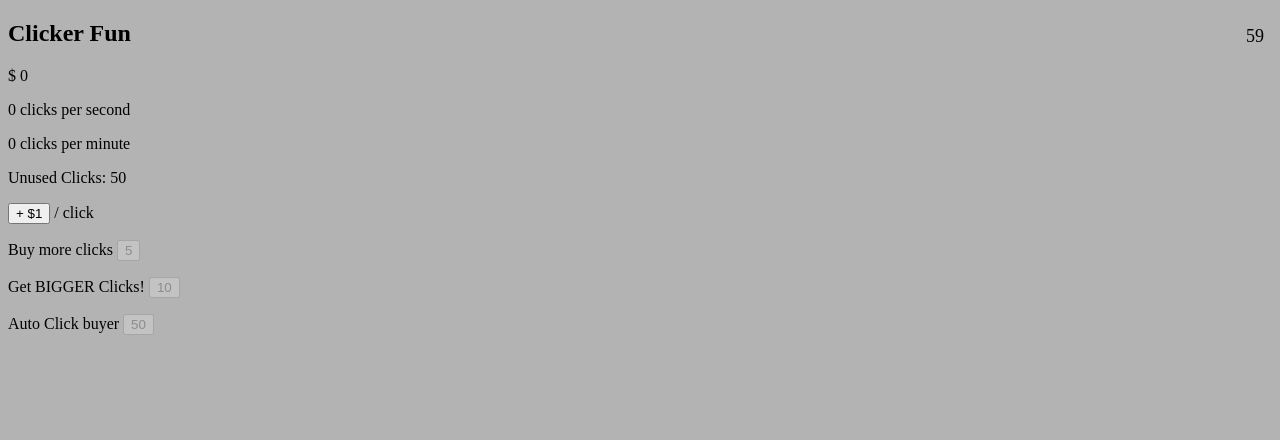
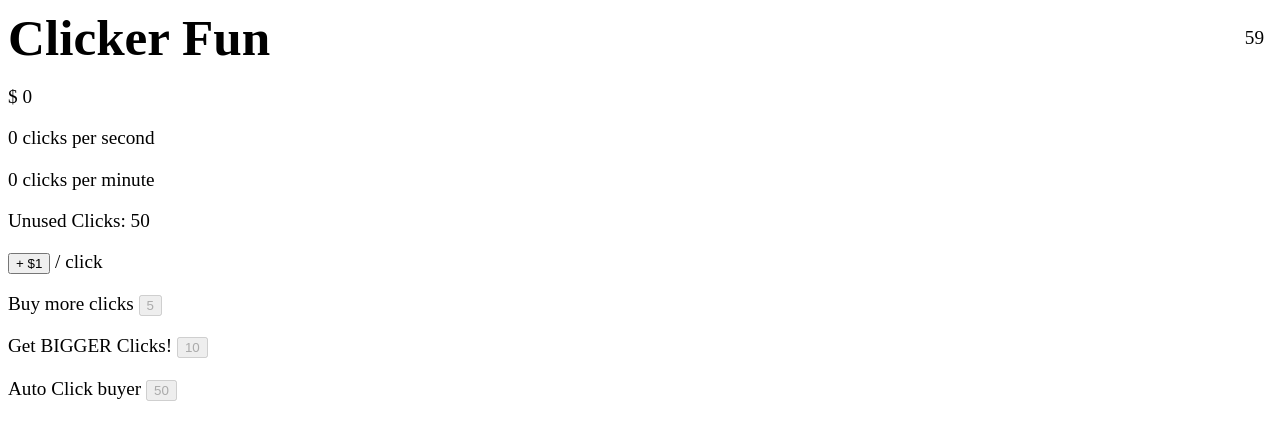
Before and after one commit to rdsavage10/Clicker_Fun, a PHP site: page / in a window 1280 px wide. Shown: the top 440 px of the page. Run offline with PHP 8.4, Linux system fonts and the light colour scheme.

Commit message:
added background themes

```diff
--- a/home.html
+++ b/home.html
@@ -55,9 +55,18 @@
       <p>
         Cat Upgrades:
         <span id="catUpgradeText"></span>
-        <button type="button" id="catUpgradeButton">update text goes here</button>
+        <button type="button" id="catUpgradeButton">update text goes here when ready</button>
       </p>
     </div>
+    <div hidden id="themestore">
+      <button id="theme1" onclick="changeTheme(themes.theme0)">default theme</button>
+      <button id="theme1" onclick="changeTheme(themes.theme1)">dark theme</button>
+      <button id="theme1" onclick="changeTheme(themes.theme2)">other theme</button>
+      <button id="theme1" onclick="changeTheme(themes.theme3)">last theme</button>
+    </div>
+  </div>
+  <div hidden id="themes">
+
   </div>
 
   <script type="text/javascript" src="src/index.js"></script>
--- a/src/index.js
+++ b/src/index.js
@@ -16,13 +16,58 @@ let secPrevTotal = 0
 let minPrevTotal = 0
 let catLevel = 0
 let prev_time = 0
-// let catUpgradeText = [
-//   'Give cats treats for clicking',
-//   'Give cats lots of pets',
-//   'Buy Catnip',
-//   'Increase cat treats',
-//   'Make a mouse click leaderboard for which cat has the most clicks',
-// ]
+let root = document.documentElement
+let catUpgradeText = [
+  'Give cats treats for clicking',
+  'Give cats lots of pets',
+  'Buy Catnip',
+  'Increase cat treats',
+  'Make a mouse click leaderboard for which cat has the most clicks',
+]
+themes = {
+  unlocked: false,
+  theme0: {
+    mainTextColor: 'black',
+    bodyBackground: 'white',
+  },
+  theme1: {
+    cost: 200,
+    mainTextColor: 'white',
+    bodyBackground: 'black',
+  },
+  theme2: {
+    cost: 250,
+    mainTextColor: 'grey',
+    bodyBackground: 'blue',
+  },
+  theme3: {
+    cost: 300,
+    mainTextColor: 'red',
+    bodyBackground: 'white',
+  },
+  font0: "'Times New Roman', Times, serif",
+  font1:1 ,
+  font2:1 ,
+  font3:1 ,
+
+}
+
+//shortcut for setting innerHTML so much
+function innerHTML(element, value) {
+  document.getElementById(element).innerHTML = value
+}
+
+//shortcut for changing button disabled state
+function buttonDisable(element, value) {
+  document.getElementById(element).disabled = value
+}
+
+// change active theme
+function changeTheme(theme) {
+  root.style.setProperty('--main-text-color', theme.mainTextColor)
+  root.style.setProperty('--body-background', theme.bodyBackground)
+}
+
 
 // clicking
 function increase() {
@@ -37,7 +82,7 @@ function buyClicks() {
   counter -= clickCost
   unusedClicks += 2 * clickCost
   clickCost += (Math.floor(clickCost * .125) + 1)
-  document.getElementById("buyClicks").innerHTML = clickCost
+  innerHTML("buyClicks", clickCost)
 }
 
 //upgrades click power
@@ -45,8 +90,8 @@ function upgradeClick() {
   multiplier += 2
   counter -= upgradeCost
   upgradeCost = Math.floor(upgradeCost * 1.5)
-  document.getElementById("upgradeClick").innerHTML = upgradeCost
-  document.getElementById("click").innerHTML = "+$" + multiplier
+  innerHTML("upgradeClick", upgradeCost)
+  innerHTML("click", ("+$" + multiplier))
 }
 
 //revenue per minute
@@ -54,12 +99,12 @@ function clicksPerMinute() {
   secondTimer++
   minuteTimer++
   if (secondTimer >= 300) {
-    document.getElementById('clickPerSecond').innerHTML = (total - secPrevTotal) / 5
+    innerHTML('clickPerSecond', (total - secPrevTotal / 5))
     secPrevTotal = total
     secondTimer = 1
   }
   if (minuteTimer >= 600) {
-    document.getElementById('clickPerMinute').innerHTML = (total - minPrevTotal) * 6
+    innerHTML('clickPerMinute',(total - minPrevTotal * 6))
     minPrevTotal = total
     minuteTimer = 1
   }
@@ -68,8 +113,7 @@ function clicksPerMinute() {
 
 // this auto buys clicks
 function autoBuy() {
-  autoBuying = true
-  counter -= 50
+  autoBuying = true;
   document.getElementById('autoBuySection').hidden = true
   document.getElementById('autoBuyToggleSection').hidden = false
 }
@@ -77,10 +121,11 @@ function autoBuy() {
 function autoBuyToggle() {
   if (autoBuying === true) {
     autoBuying = false;
-    document.getElementById('autoBuyToggle').innerHTML = "Off"
+    counter -= 50
+    innerHTML('autoBuyToggle', "Off")
   } else {
     autoBuying = true;
-    document.getElementById('autoBuyToggle').innerHTML = "On"
+    innerHTML('autoBuyToggle', "On")
   }
 }
 
@@ -88,8 +133,8 @@ function hireCat() {
   catCount++
   counter -= catCost
   catCost += 25
-  document.getElementById('catCount').innerHTML = catCount + " cats"
-  document.getElementById('hireCat').innerHTML = catCost
+  innerHTML('catCount', (catCount + " cats"))
+  innerHTML('hireCat', catCost)
 }
 
 function catIncrease(count) {
@@ -109,38 +154,43 @@ function fps() {
   current_time = new Date()
   current_ms = current_time.getTime()
   average = 1000 / (current_ms - prev_time)
-  document.getElementById('fps').innerHTML = Math.round(average)
+  innerHTML('fps', Math.round(average))
   prev_time = current_ms
 }
 
 function button_update() {
   //flags for disabling buttons
   if (unusedClicks < 1) {
-    document.getElementById("click").disabled = true
+    buttonDisable("click", true)
   } else {
-    document.getElementById("click").disabled = false
+    buttonDisable("click", false)
   }
   if (50 <= counter) {
-    document.getElementById("autoBuy").disabled = false
+    buttonDisable("autoBuy", false)
   } else {
-    document.getElementById("autoBuy").disabled = true
+    buttonDisable("autoBuy", true)
   }
   if (upgradeCost <= counter) {
-    document.getElementById("upgradeClick").disabled = false
+    buttonDisable("upgradeClick", false)
+
   } else {
-    document.getElementById("upgradeClick").disabled = true
+    buttonDisable("upgradeClick", true)
   }
   if (clickCost <= counter) {
-    document.getElementById("buyClicks").disabled = false
+    buttonDisable("buyClicks", false)
   } else {
-    document.getElementById("buyClicks").disabled = true
+    buttonDisable("buyClicks", true)
   }
   if (catCost <= counter) {
-    document.getElementById("hireCat").disabled = false
+    buttonDisable("hireCat", false)
   } else {
-    document.getElementById("hireCat").disabled = true
+    buttonDisable("hireCat", true)
   }
-
+  if (themes.theme1.cost <= counter) {
+    buttonDisable("themestore", false)
+  } else {
+    buttonDisable("themestore", true)
+  }
 }
 
 // main game loop
@@ -169,11 +219,17 @@ function paint() {
     document.getElementById('catZone').hidden = false
   }
 
+  // unhiding theme section
+  if (document.getElementById('themestore').hidden === true && counter >= 150) {
+    document.getElementById("themestore").hidden = false
+  }
+
   // updating numbers on screen
-  document.getElementById("count").innerHTML = counter
-  document.getElementById("unusedClicks").innerHTML = unusedClicks
+  innerHTML("count", counter)
+  innerHTML("unusedClicks", unusedClicks)
   window.requestAnimationFrame(paint)
 
 }
 
+
 window.requestAnimationFrame(paint)
--- a/src/style.css
+++ b/src/style.css
@@ -1,12 +1,32 @@
+:root {
+  --main-text-color: black;
+  --body-background: white;
+  --font-family: "Times New Roman", Times, serif;
+}
+
+body {
+  font-size: 100%;
+  background: var(--body-background);
+  font-family: var(--font-family);
+  color: var(--main-text-color)
+}
+
 #fps {
   position: absolute;
   top: 8px;
   right: 16px;
-  font-size: 18px;
+  font-size: 1.125;
 }
-h1 {
 
+h2 {
+  /* text-align: center; */
+  font-size: 4vw;
+  margin-top: 0px;
+  margin-bottom: 0px;
 }
-body {
-  background: rgb(179, 179, 179);
+div {
+  font-size: 1.5vw;
 }
+p {
+  font-size: 1.5vw;
+}
```
